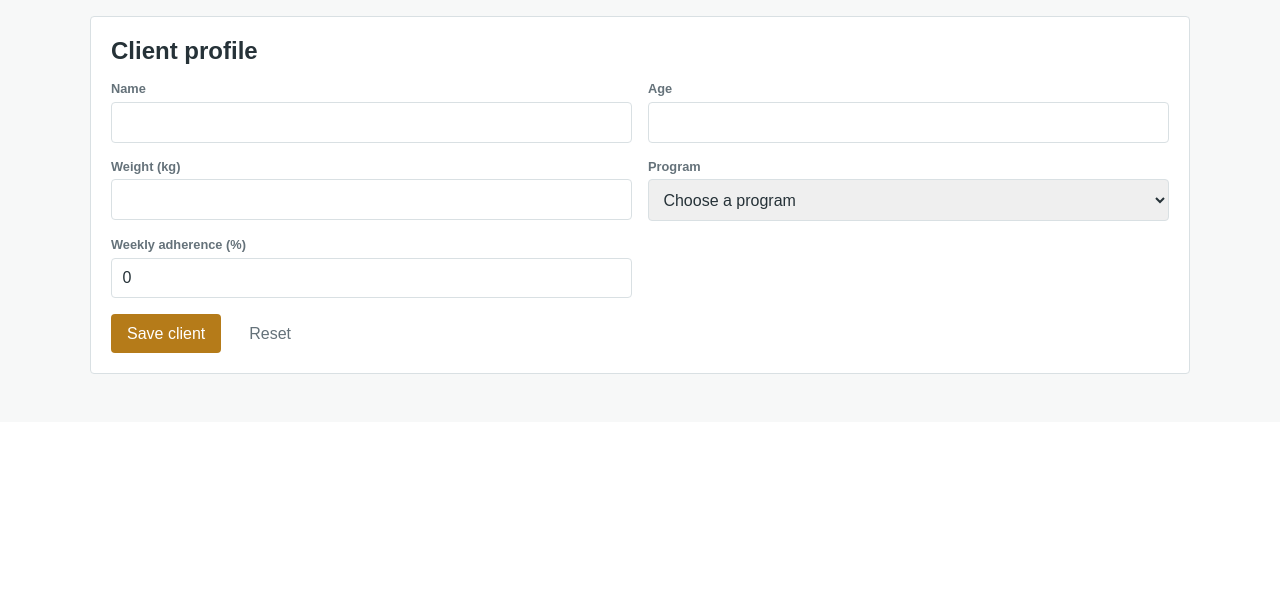
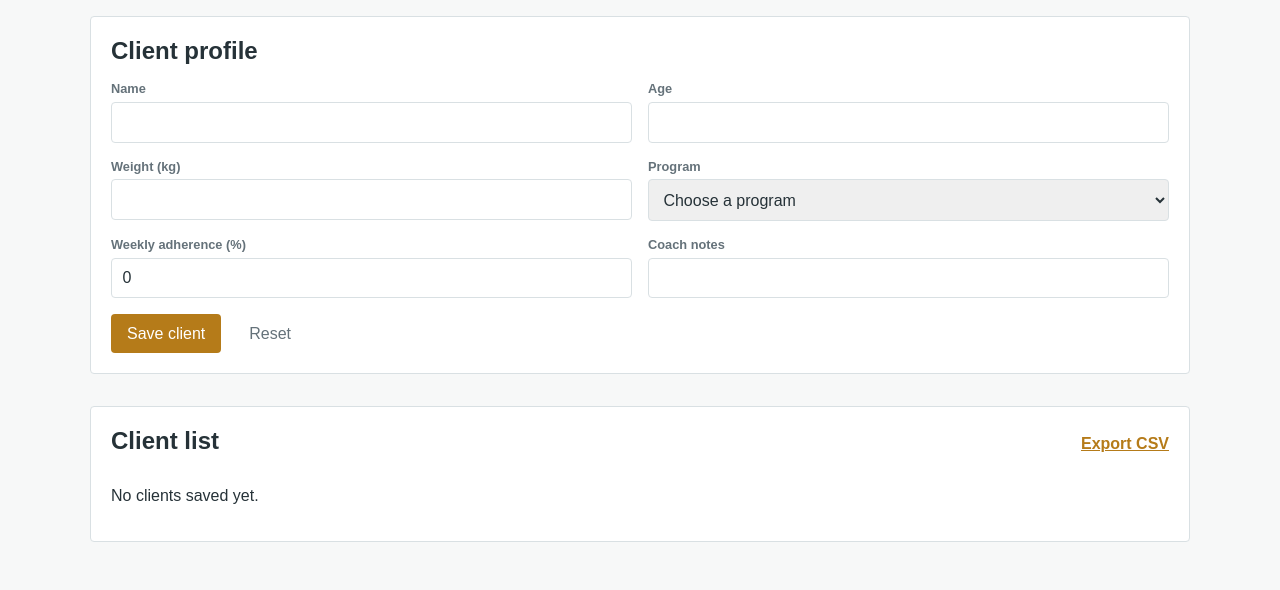
Before and after one commit to IonMind/2024tm93240-ACEest_Fitness_Gym, a Flask app: page / in a window 1280 px wide. Shown: the part 475-1065 px from the top of the page. Before the commit the page ends 849 px from the top, so only its background shows below. Run offline with Flask 3, Linux system fonts and the light colour scheme.

Commit message:
Implement release v1.1.2 client tracking

```diff
--- a/app.py
+++ b/app.py
@@ -1,4 +1,7 @@
-from flask import Flask, abort, render_template
+import csv
+import io
+
+from flask import Flask, Response, abort, render_template, request
 
 app = Flask(__name__)
 
@@ -29,6 +32,8 @@ PROGRAMS = {
     },
 }
 
+CLIENTS = []
+
 
 @app.get("/")
 def home():
@@ -39,19 +44,19 @@ def home():
         selected_program=None,
         client=None,
         error=None,
+        clients=CLIENTS,
     )
 
 
 @app.post("/client")
 def save_client():
-    from flask import request
-
     client = {
         "name": request.form.get("name", "").strip(),
         "age": request.form.get("age", "").strip(),
         "weight": request.form.get("weight", "").strip(),
         "program": request.form.get("program", "").strip(),
         "adherence": request.form.get("adherence", "0").strip(),
+        "notes": request.form.get("notes", "").strip(),
     }
 
     if not client["name"] or not client["program"]:
@@ -62,6 +67,7 @@ def save_client():
             selected_program=None,
             client=client,
             error="Client name and program are required.",
+            clients=CLIENTS,
         ), 400
 
     selected_program = PROGRAMS.get(client["program"])
@@ -73,6 +79,7 @@ def save_client():
             selected_program=None,
             client=client,
             error="Select a valid program.",
+            clients=CLIENTS,
         ), 400
 
     try:
@@ -81,6 +88,7 @@ def save_client():
         calories = None
 
     client["calories"] = calories
+    CLIENTS.append(client)
     return render_template(
         "index.html",
         programs=PROGRAMS,
@@ -89,6 +97,30 @@ def save_client():
         selected_name=client["program"],
         client=client,
         error=None,
+        clients=CLIENTS,
+    )
+
+
+@app.get("/clients/export.csv")
+def export_clients():
+    output = io.StringIO(newline="")
+    writer = csv.writer(output)
+    writer.writerow(["Name", "Age", "Weight", "Program", "Adherence", "Notes"])
+    writer.writerows(
+        [
+            client["name"],
+            client["age"],
+            client["weight"],
+            client["program"],
+            client["adherence"],
+            client["notes"],
+        ]
+        for client in CLIENTS
+    )
+    return Response(
+        output.getvalue(),
+        mimetype="text/csv",
+        headers={"Content-Disposition": "attachment; filename=clients.csv"},
     )
 
 
@@ -104,6 +136,9 @@ def show_program(program_name):
         metrics=SITE_METRICS,
         selected_program=selected_program,
         selected_name=program_name,
+        client=None,
+        error=None,
+        clients=CLIENTS,
     )
 
 
--- a/templates/index.html
+++ b/templates/index.html
@@ -97,6 +97,14 @@
         .reset-link { color: var(--muted); }
         .error { margin: 1rem 0 0; color: #a12d2d; font-weight: 700; }
         .saved { margin: 1rem 0 0; color: #218c5a; font-weight: 700; }
+        .client-list { margin-top: 2rem; padding: 1.25rem; overflow-x: auto; }
+        .client-list-header { display: flex; justify-content: space-between; gap: 1rem; align-items: baseline; }
+        .client-list-header a { color: var(--accent); font-weight: 700; }
+        table { width: 100%; border-collapse: collapse; font-size: .9rem; }
+        th, td { border-bottom: 1px solid var(--line); padding: .7rem .5rem; text-align: left; vertical-align: top; }
+        th { color: var(--muted); font-size: .75rem; text-transform: uppercase; }
+        .progress { min-width: 100px; height: .5rem; margin-top: .25rem; background: #e8edef; border-radius: 4px; }
+        .progress span { display: block; height: 100%; background: var(--accent); border-radius: 4px; }
 
         @media (max-width: 700px) {
             .container { width: min(100% - 2rem, 1100px); }
@@ -165,6 +173,10 @@
                         <label for="adherence">Weekly adherence (%)</label>
                         <input id="adherence" name="adherence" type="number" min="0" max="100" value="{{ client.adherence if client else 0 }}">
                     </div>
+                    <div class="field">
+                        <label for="notes">Coach notes</label>
+                        <input id="notes" name="notes" value="{{ client.notes if client else '' }}">
+                    </div>
                 </div>
                 <div class="form-actions">
                     <button type="submit">Save client</button>
@@ -173,6 +185,34 @@
             </form>
             {% if error %}<p class="error">{{ error }}</p>{% endif %}
             {% if client and client.calories is defined %}<p class="saved">Estimated calories: {{ client.calories }} kcal</p>{% endif %}
+        </section>
+
+        <section class="detail client-list">
+            <div class="client-list-header">
+                <h2>Client list</h2>
+                <a href="{{ url_for('export_clients') }}">Export CSV</a>
+            </div>
+            {% if clients %}
+                <table>
+                    <thead>
+                        <tr><th>Name</th><th>Age</th><th>Weight</th><th>Program</th><th>Adherence</th><th>Notes</th></tr>
+                    </thead>
+                    <tbody>
+                        {% for saved_client in clients %}
+                            <tr>
+                                <td>{{ saved_client.name }}</td>
+                                <td>{{ saved_client.age }}</td>
+                                <td>{{ saved_client.weight }} kg</td>
+                                <td>{{ saved_client.program }}</td>
+                                <td>{{ saved_client.adherence }}%<div class="progress"><span style="width: {{ saved_client.adherence|int }}%"></span></div></td>
+                                <td>{{ saved_client.notes }}</td>
+                            </tr>
+                        {% endfor %}
+                    </tbody>
+                </table>
+            {% else %}
+                <p class="section-heading">No clients saved yet.</p>
+            {% endif %}
         </section>
 
         {% if selected_program %}
```
Also changed, not shown: tests/test_app.py (+54 -1 lines), README.md.
